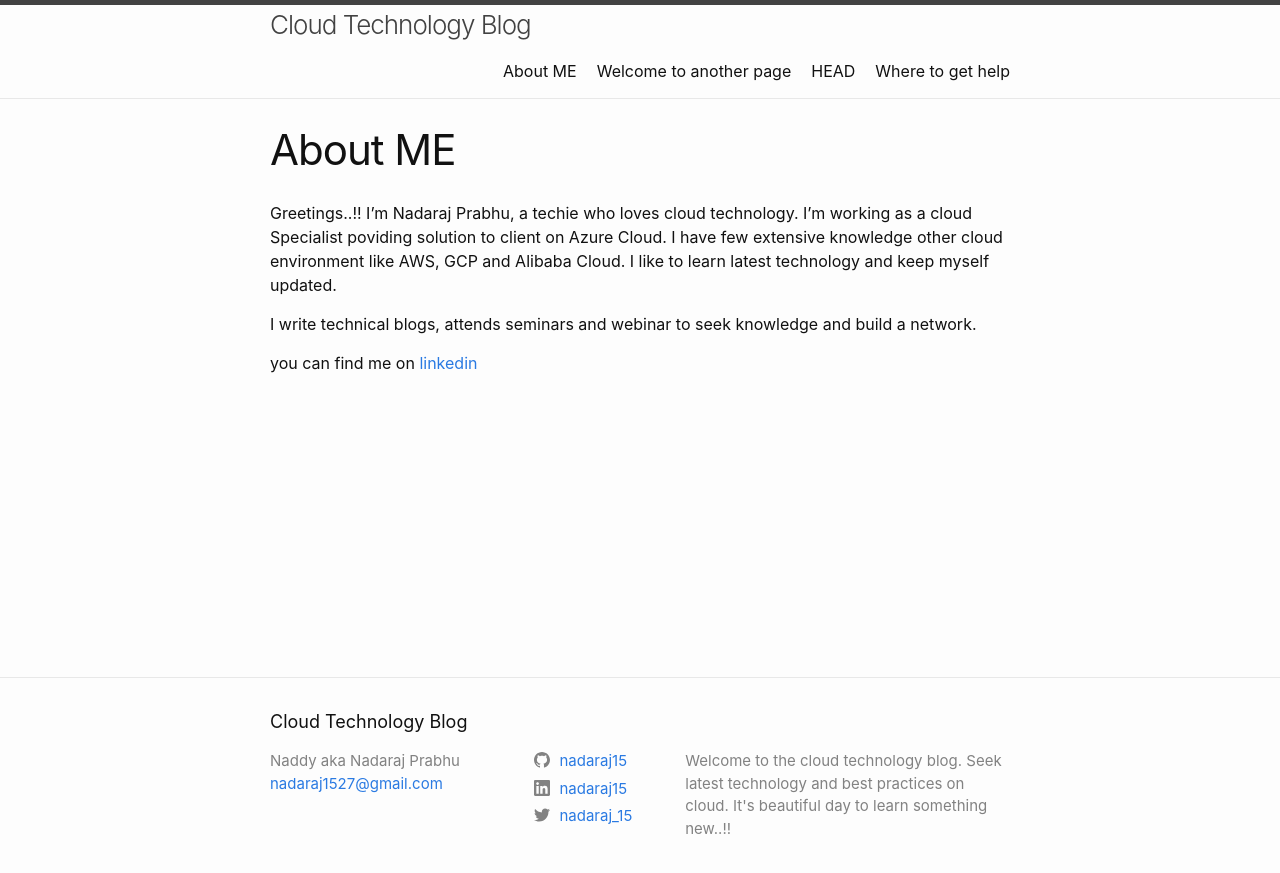
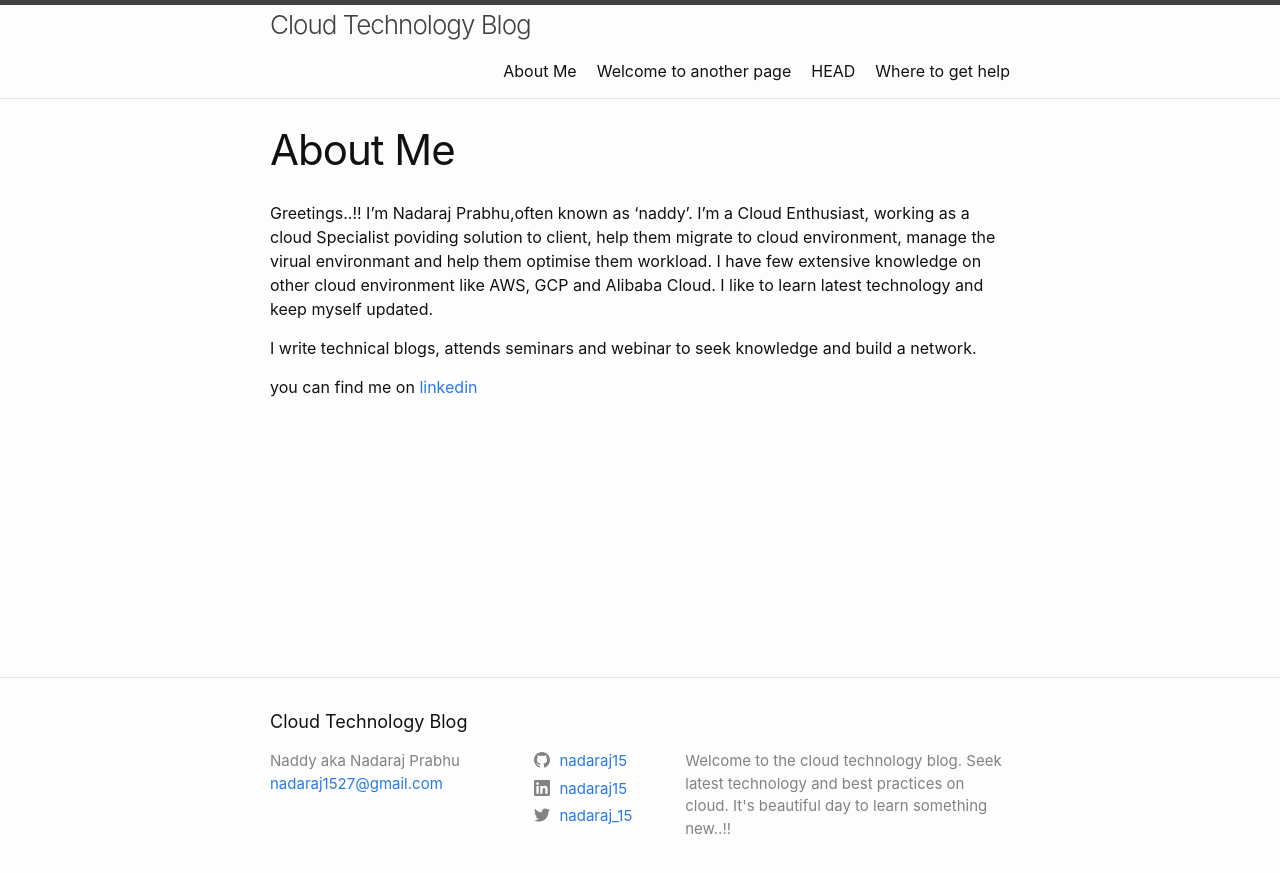
Before and after one commit to nadaraj15/home, a Jekyll site: the page built from about.md, in a window 1280 px wide. Shown: the top 873 px of the page. Built offline with Jekyll 4.4.1, drawn with Linux system fonts in a browser that asks for light colours.

Commit message:
Update about.md

```diff
--- a/about.md
+++ b/about.md
@@ -1,12 +1,12 @@
 ---
 layout: page
-title: About ME
+title: About Me
 permalink: /aboutme/
 ---
 
-Greetings..!! I'm Nadaraj Prabhu, a techie who loves cloud technology. I'm working as a cloud Specialist
-poviding solution to client on Azure Cloud. I have few extensive knowledge other cloud environment
-like AWS, GCP and Alibaba Cloud. I like to learn latest technology and keep myself updated.
+Greetings..!! I'm Nadaraj Prabhu,often known as 'naddy'. I'm a Cloud Enthusiast, working as a cloud Specialist
+poviding solution to client, help them migrate to cloud environment, manage the virual environmant and
+help them optimise them workload. I have few extensive knowledge on other cloud environment like AWS, GCP and Alibaba Cloud. I like to learn latest technology and keep myself updated.
 
 I write technical blogs, attends seminars and webinar to seek knowledge and build a network.
 
```
